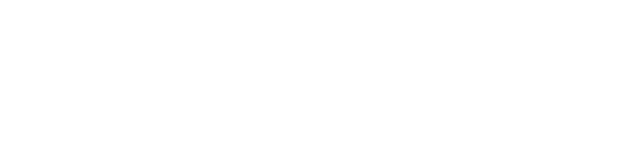
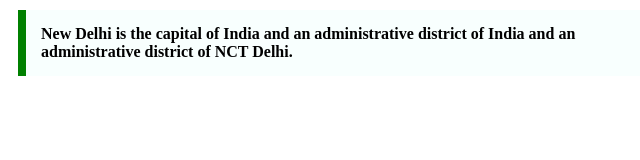
Before and after one commit to acciojob/trivia-Nrosy10, a website: page main.html in a window 1280 px wide. Shown: the whole page, without its empty margins (0-640 px from the left). Drawn offline with Linux system fonts and the light colour scheme.

Commit message:
created a submission

```diff
--- a/main.html
+++ b/main.html
@@ -7,6 +7,7 @@
 </head>
 
 <body>
+	<blockquote id="bq" cite="https://en.wikipedia.org/wiki/New_Delhi"><b> New Delhi is the capital of India and an administrative district of India and an administrative district of NCT Delhi.</b></blockquote>
 	<!-- the entire body must be written by student -->
     <script type="text/javascript" src="./script.js">
 </script>
--- a/styles.css
+++ b/styles.css
@@ -1,2 +1,10 @@
 
 /* Your CSS Code here. */
+#bq{
+max-width: 600px;
+margin: 10px;
+padding: 15px;
+border-left: 8px solid green;
+background-color: #f8fffe;
+font-weight: bold;
+}
```
